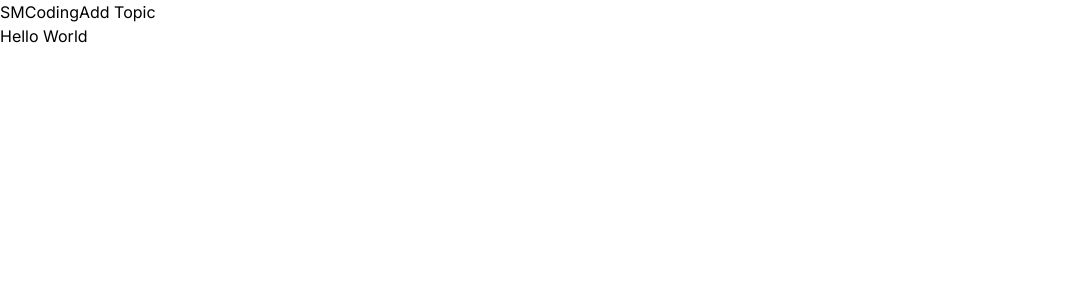
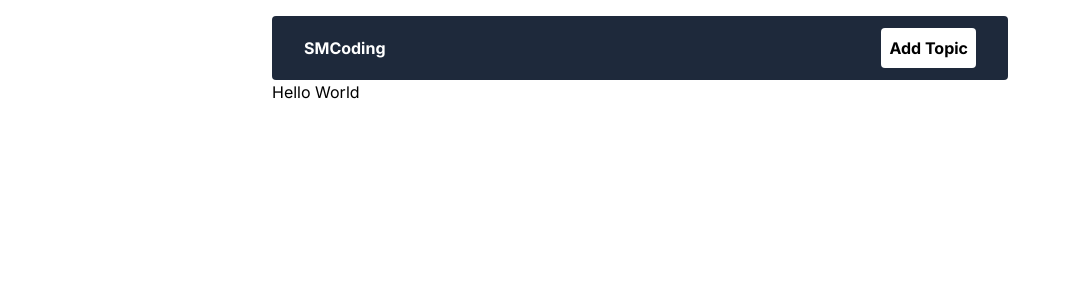
Before and after one commit to shahenwaz/mongodb-crud, a Next.js app: page / in a window 1280 px wide. Shown: the top 300 px of the page, without its empty margins (0-1070 px from the left). Built offline with nearby package versions, Linux system fonts and the light colour scheme.

Commit message:
Navbar Component - Style added

```diff
--- a/app/layout.js
+++ b/app/layout.js
@@ -13,8 +13,10 @@
   return (
     <html lang="en">
       <body className={inter.className}>
-        <Navbar />
-        {children}
+        <div className="max-w-3xl mx-auto p-4">
+          <Navbar />
+          {children}
+        </div>
       </body>
     </html>
   );
--- a/components/navbar.jsx
+++ b/components/navbar.jsx
@@ -2,9 +2,13 @@
 
 export default function Navbar() {
   return (
-    <nav>
-      <Link href={"/"}>SMCoding</Link>
-      <Link href={"/addTopic"}>Add Topic</Link>
+    <nav className="flex justify-between items-center bg-slate-800 px-8 py-3 rounded">
+      <Link className="text-white font-bold" href={"/"}>
+        SMCoding
+      </Link>
+      <Link className="bg-white p-2 rounded font-bold" href={"/addTopic"}>
+        Add Topic
+      </Link>
     </nav>
   );
 }
```
